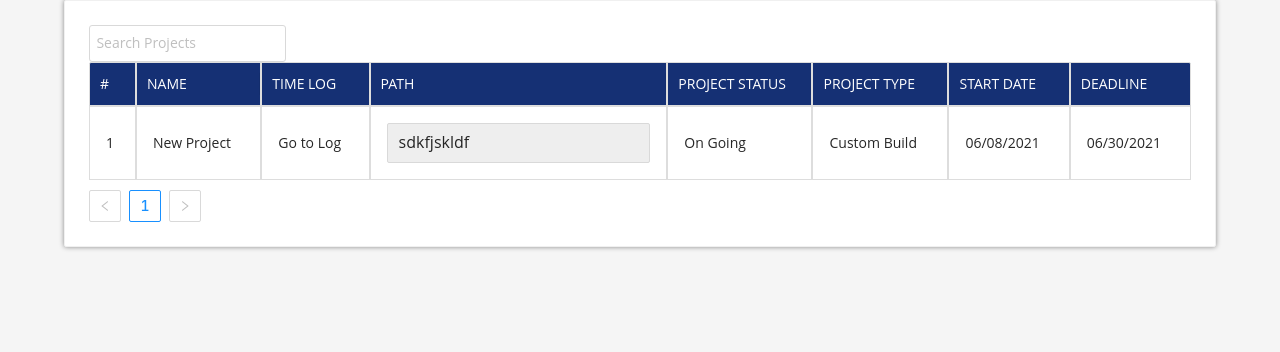
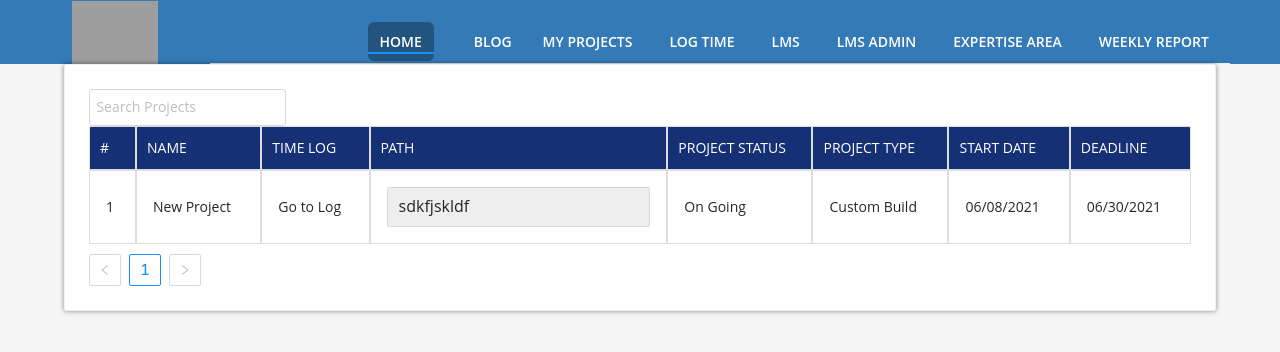
Before and after one commit to w3ngithub/wenhub, a Next.js app: page / in a window 1280 px wide. Shown: the top 352 px of the page. Built offline with nearby package versions, Linux system fonts and the light colour scheme; grey boxes are pictures that could not be loaded.

Commit message:
Resolve "Create a Navbar component"

```diff
--- /dev/null
+++ b/app/components/elements/NavBar/index.js
@@ -0,0 +1,103 @@
+import React, { useState } from 'react'
+import Link from 'next/link'
+import { Menu, Layout } from 'antd'
+import { MenuFoldOutlined } from '@ant-design/icons'
+import style from './navbar.module.css'
+
+const { SubMenu } = Menu
+const { Header } = Layout
+
+function NavBar({ navItems, backgroundColor }) {
+  const [menuItemSelectedKey, setMenuItemSelecteKey] = useState('1')
+  const handleMenuClicked = (navItem) => {
+    setMenuItemSelecteKey(navItem.key)
+  }
+
+  return (
+    <Layout style={{ width: '100%' }}>
+      <Header
+        style={{
+          display: 'flex',
+          justifyContent: 'space-between',
+          alignItems: 'center',
+          backgroundColor: backgroundColor,
+          width: '100%',
+        }}
+      >
+        <div
+          style={{
+            width: '130px',
+            height: '64px',
+            minWidth: '130px',
+            minHeight: '64px',
+            marginRight: '30px',
+            cursor: 'pointer',
+          }}
+        >
+          <Link href="/">
+            <img
+              src={
+                'http://202.166.207.19/wenhub-rt/wp-content/uploads/2018/05/wen-white.png'
+              }
+              alt="WEN HUB"
+              style={{ width: '100%', height: '100%', objectFit: 'contain' }}
+            />
+          </Link>
+        </div>
+        <Menu
+          onClick={handleMenuClicked}
+          mode="horizontal"
+          selectedKeys={[menuItemSelectedKey]}
+          defaultSelectedKeys={['1']}
+          overflowedIndicator={<MenuFoldOutlined style={{ color: '#fff' }} />}
+          style={{
+            backgroundColor: 'inherit',
+            color: '#fff',
+            fontSize: '14px',
+            fontWeight: '600',
+            width: '100%',
+            height: '100%',
+            textDecoration: 'none',
+          }}
+        >
+          {navItems.map((item) => {
+            return item.subItem ? (
+              <SubMenu
+                key={item.id}
+                title={item.item}
+                className={style.nav_subMenuitem}
+              >
+                {item.subItem.map((subitem) => (
+                  <Menu.Item
+                    key={subitem.id}
+                    style={{ backgroundColor: backgroundColor }}
+                  >
+                    <Link href={subitem.path}>
+                      <span className={style.nav_item}>{subitem.item}</span>
+                    </Link>
+                  </Menu.Item>
+                ))}
+              </SubMenu>
+            ) : (
+              <Menu.Item key={item.id}>
+                <Link href={item.path}>
+                  <span
+                    className={
+                      item.id == menuItemSelectedKey
+                        ? style.nav_item_active
+                        : style.nav_item
+                    }
+                  >
+                    {item.item}
+                  </span>
+                </Link>
+              </Menu.Item>
+            )
+          })}
+        </Menu>
+      </Header>
+    </Layout>
+  )
+}
+
+export default NavBar
--- /dev/null
+++ b/app/components/elements/NavBar/navbar.module.css
@@ -0,0 +1,30 @@
+.nav_item {
+  color: #fff;
+  padding: 10px 6px;
+  border-radius: 6px;
+  transition: all 0.3s;
+  margin-right: -15px;
+  text-decoration: none;
+  outline: none;
+}
+
+.nav_item:hover {
+  background-color: rgba(0, 0, 0, 0.315);
+}
+
+.nav_item_active {
+  color: #fff;
+  padding: 10px 12px;
+  border-radius: 6px;
+  background-color: rgba(0, 0, 0, 0.315);
+}
+
+.nav_subMenuitem {
+  /* padding: 10px 6px; */
+  border-radius: 6px;
+  transition: all 0.3s;
+  margin-right: -15px;
+  text-decoration: none;
+  outline: none;
+  color: #fff;
+}
--- /dev/null
+++ b/app/components/layouts/Header/index.js
@@ -0,0 +1,14 @@
+import React from 'react'
+import NavBar from 'elements/NavBar'
+import { navBarItems, navBarBackgroundColor } from 'constants/constants'
+
+function HeaderLayout({ children }) {
+  return (
+    <>
+      <NavBar navItems={navBarItems} backgroundColor={navBarBackgroundColor} />
+      {children}
+    </>
+  )
+}
+
+export default HeaderLayout
--- a/app/constants/constants.js
+++ b/app/constants/constants.js
@@ -6,3 +6,37 @@ export const BASE_URL = '/'
 export const PRIMARY_COLOR = '#e0e0e0'
 export const SECONDARY_COLOR = '#37549c'
 export const PRIMARY_DARK_COLOR = '#44416f'
+
+//navbar backgroundColor
+export const navBarBackgroundColor = '#337ab7'
+
+// navbar items
+export const navBarItems = [
+  {
+    id: 1,
+    item: 'HOME',
+    path: '/',
+  },
+  {
+    id: 2,
+    item: 'BLOG',
+    subItem: [
+      { id: 1.1, item: 'ADD NEW BLOG', path: '/add-new-blog' },
+      { id: 1.2, item: 'VIEW BLOG', path: '/view-blog' },
+    ],
+  },
+  { id: 3, item: 'MY PROJECTS', path: '/my-projects' },
+  { id: 4, item: 'LOG TIME', path: '/log-time' },
+  {
+    id: 5,
+    item: 'LMS',
+    path: '/lms',
+  },
+  { id: 6, item: 'LMS ADMIN', path: '/lsm-admin' },
+  {
+    id: 7,
+    item: 'EXPERTISE AREA',
+    path: '/expertise-area',
+  },
+  { id: 8, item: 'WEEKLY REPORT', path: '/weekly-report' },
+]
--- a/app/styles/css/_index.css
+++ b/app/styles/css/_index.css
@@ -1,5 +1,6 @@
 @import 'css/abstracts/variable.css';
 @import 'css/components/table.css';
 @import 'css/components/tabs.css';
+@import 'css/components/navbar.css';
 @import 'css/components/modal.css';
 @import 'css/components/dropdown.css';
--- a/app/styles/css/abstracts/variable.css
+++ b/app/styles/css/abstracts/variable.css
@@ -2,4 +2,5 @@
   --primary-color: #153074;
   --secondary-color: #37549c;
   --primary-dark-color: #44416f;
+  --navbar-color: #337ab7;
 }
--- /dev/null
+++ b/app/styles/css/components/navbar.css
@@ -0,0 +1,19 @@
+.ant-menu-submenu-popup > .ant-menu {
+  background-color: var(--navbar-color);
+}
+
+.ant-menu-overflow {
+  display: flex;
+  justify-content: flex-end;
+}
+
+.ant-menu-horizontal > .ant-menu-item:hover,
+.ant-menu-horizontal > .ant-menu-submenu:hover,
+.ant-menu-horizontal > .ant-menu-item-active,
+.ant-menu-horizontal > .ant-menu-submenu-active,
+.ant-menu-horizontal > .ant-menu-item-open,
+.ant-menu-horizontal > .ant-menu-submenu-open,
+.ant-menu-horizontal > .ant-menu-item-selected,
+.ant-menu-horizontal > .ant-menu-submenu-selected {
+  color: #fff;
+}
--- a/pages/_app.js
+++ b/pages/_app.js
@@ -1,9 +1,14 @@
+import HedaerLayoutCompany from 'layouts/Header'
 import 'antd/dist/antd.css'
 import 'styles/app.scss'
 import 'styles/css/components/button.css'
 
 function MyApp({ Component, pageProps }) {
-  return <Component {...pageProps} />
+  return (
+    <HedaerLayoutCompany>
+      <Component {...pageProps} />
+    </HedaerLayoutCompany>
+  )
 }
 
 export default MyApp
```
